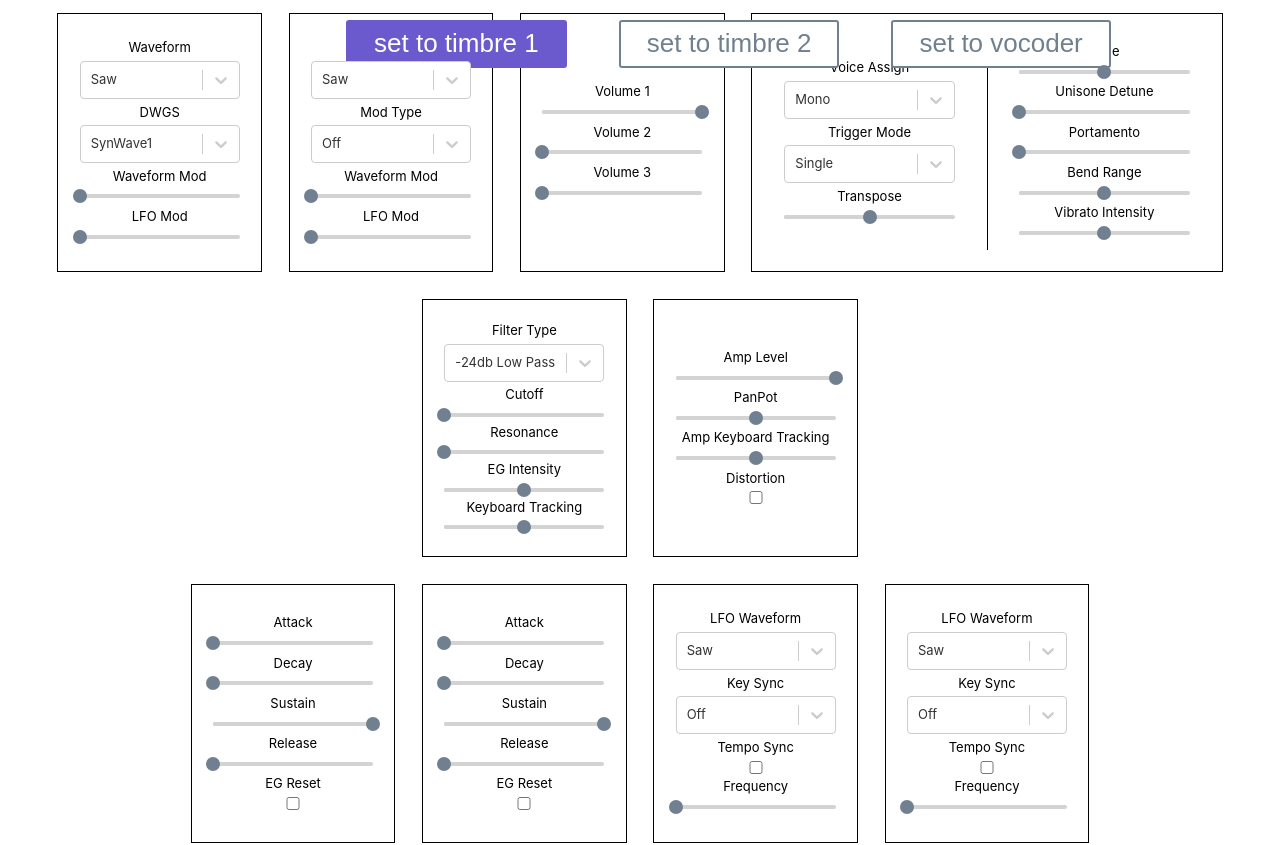
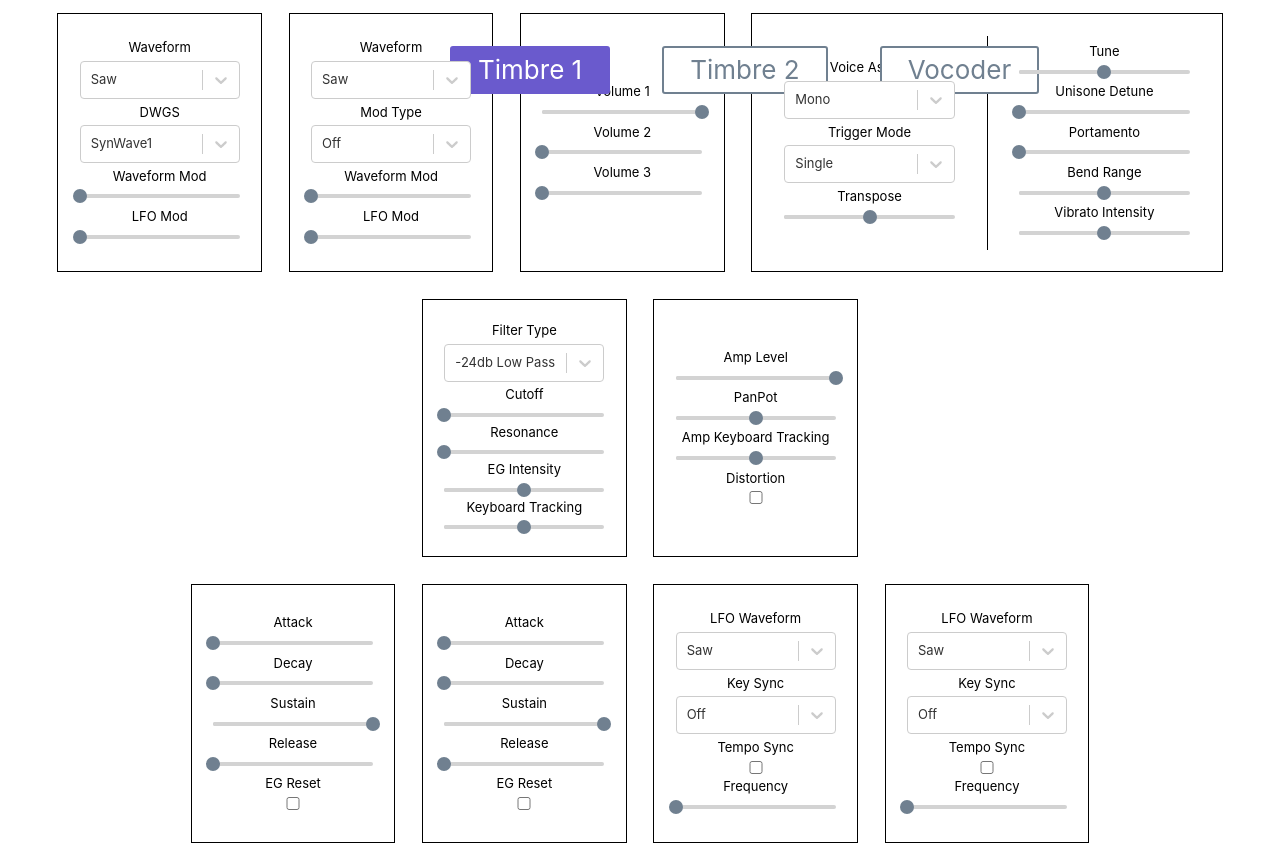
Before and after one commit to ifacodes/alapatch, a React (Create React App) app: page / in a window 1280 px wide. Shown: the top 845 px of the page. Built offline with nearby package versions, Linux system fonts and the light colour scheme.

Commit message:
add react-tab

```diff
--- a/package.json
+++ b/package.json
@@ -13,6 +13,7 @@
     "react-redux": "^7.2.2",
     "react-scripts": "4.0.0",
     "react-select": "^3.1.0",
+    "react-tabs": "^3.1.1",
     "styled-components": "^5.2.1"
   },
   "scripts": {
--- a/src/features/timbre/Timbre.module.css
+++ b/src/features/timbre/Timbre.module.css
@@ -15,17 +15,6 @@
     left: 25%;
 }
 
-.buttonContainer > button {
-    background: white;
-    color: slategrey;
-    font-size: 1em;
-    margin: 0.75em 1em;
-    padding: 0.25em 1em;
-    border: 2px solid slategrey;
-    border-radius: 3px;
-    outline: none;
-}
-
 .buttonContainer > button:hover {
     background: white;
     color: slateblue;
@@ -36,3 +25,54 @@
     color: white;
     border: 2px solid slateblue;
 }
+
+.tabList {
+    position: fixed;
+    display: inline-flex;
+    flex-direction: row;
+    list-style-type: none;
+    top: 0;
+    left: 30%;
+}
+
+.tab {
+    background: white;
+    color: slategrey;
+    font-size: 1em;
+    margin: 0.75em 1em;
+    padding: 0.25em 1em;
+    border: 2px solid slategrey;
+    border-radius: 3px;
+    outline: none;
+    -webkit-touch-callout: none; /* iOS Safari */
+    -webkit-user-select: none; /* Safari */
+    -khtml-user-select: none; /* Konqueror HTML */
+    -moz-user-select: none; /* Old versions of Firefox */
+    -ms-user-select: none; /* Internet Explorer/Edge */
+    user-select: none;
+}
+
+.tab:hover {
+    background: white;
+    color: slateblue;
+    border: 2px solid slateblue;
+}
+.selected,
+.selected:hover {
+    background: slateblue;
+    color: white;
+    border: 2px solid slateblue;
+    transition: 0.2s ease-in-out;
+}
+@keyframes slideeffect {
+    0% {
+        opacity: 0.5;
+    }
+    100% {
+        opacity: 1;
+    }
+}
+.tabPanel {
+    animation: slideeffect 0.6s ease-in-out;
+    opacity: 1;
+}
--- a/src/features/timbre/timbreSwitcher.js
+++ b/src/features/timbre/timbreSwitcher.js
@@ -1,41 +1,32 @@
 import React from 'react';
 import Timbre from './Timbre';
 import Vocoder from './Vocoder';
-import { useDispatch, useSelector } from 'react-redux';
-import { timbreCurrentUpdate } from './timbreSlice';
+import { Tab, Tabs, TabList, TabPanel } from 'react-tabs';
 import styles from './Timbre.module.css';
 
 export default function TimbreSwitcher(props) {
-    const currentTimbre = useSelector((state) => state.timbres.currentTimbre);
-    const dispatch = useDispatch();
-
-    function handleClick(e, value) {
-        e.preventDefault();
-        dispatch(timbreCurrentUpdate(value));
-    }
-
     return (
         <div>
-            <div className={styles.buttonContainer}>
-                <button autoFocus onClick={(e) => handleClick(e, 'timbre1')}>
-                    set to timbre 1
-                </button>
-                <button onClick={(e) => handleClick(e, 'timbre2')}>
-                    set to timbre 2
-                </button>
-                <button onClick={(e) => handleClick(e, 'vocoder')}>
-                    set to vocoder
-                </button>
-            </div>
-            <div>
-                {currentTimbre === 'timbre1' ? (
+            <Tabs
+                defaultIndex="0"
+                selectedTabClassName={styles.selected}
+                selectedTabPanelClassName={styles.tabPanel}>
+                <TabList className={styles.tabList}>
+                    <Tab className={styles.tab}>Timbre 1</Tab>
+                    <Tab className={styles.tab}>Timbre 2</Tab>
+                    <Tab className={styles.tab}>Vocoder</Tab>
+                </TabList>
+
+                <TabPanel>
                     <Timbre id="timbre1" />
-                ) : currentTimbre === 'timbre2' ? (
+                </TabPanel>
+                <TabPanel>
                     <Timbre id="timbre2" />
-                ) : (
+                </TabPanel>
+                <TabPanel>
                     <Vocoder id="vocoder" />
-                )}
-            </div>
+                </TabPanel>
+            </Tabs>
         </div>
     );
 }
```
Also changed, not shown: 1 other file (tests, documents, lock files or other folders).
